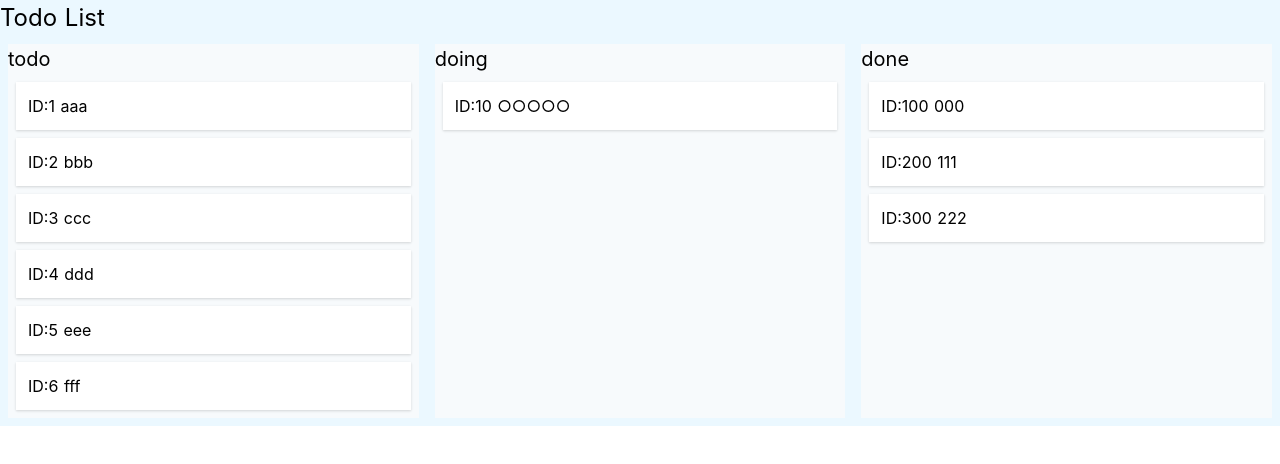
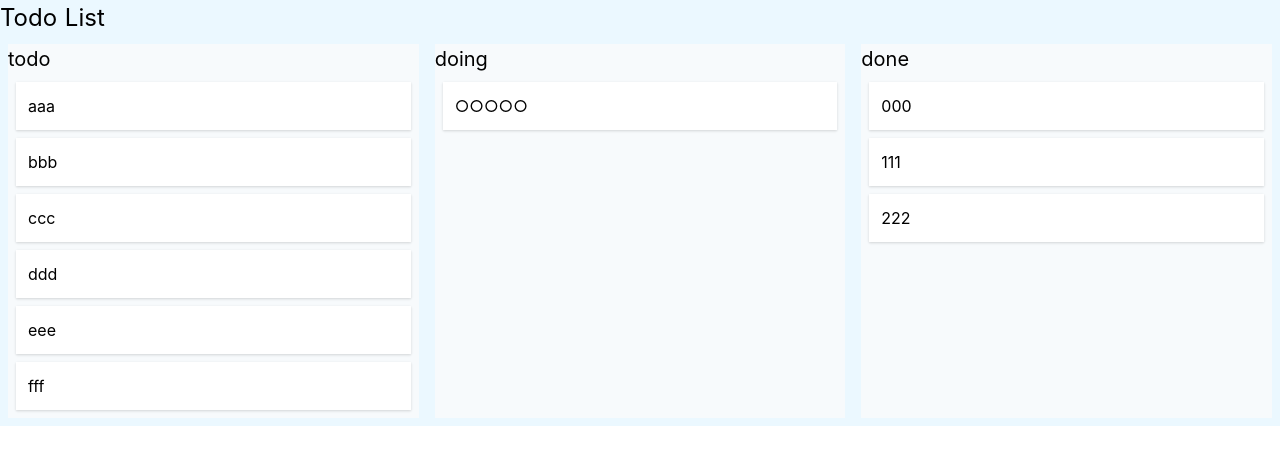
Before and after one commit to kojirock5260/nuxt_example01, a Nuxt app: page / in a window 1280 px wide. Shown: the top 464 px of the page. Built offline with nearby package versions, Linux system fonts and the light colour scheme.

Commit message:
nuxt study 3

```diff
--- a/components/Card.vue
+++ b/components/Card.vue
@@ -1,6 +1,6 @@
 <template>
-  <div class="z-10 flex-auto bg-white m-2 p-3 shadow">
-    <span>ID:{{ card.id }}&nbsp;{{ card.title }}</span>
+  <div class="z-10 flex-auto bg-white m-2 shadow">
+    <input v-model="computedCardTitle" class="w-full p-3" />
   </div>
 </template>
 
@@ -8,10 +8,20 @@
 export default {
   name: 'Card',
   props: {
-    card: {
-      type: Object,
+    cardTitle: {
+      type: String,
       require: true,
-      default: null
+      default: ''
+    }
+  },
+  computed: {
+    computedCardTitle: {
+      get() {
+        return this.cardTitle
+      },
+      set(value) {
+        this.$emit('update:cardTitle', value)
+      }
     }
   }
 }
--- a/components/CardList.vue
+++ b/components/CardList.vue
@@ -1,7 +1,11 @@
 <template>
   <div class="flex-1 bg-gray-100 m-2 cursor-pointer">
     <p class="text-xl">{{ title }}</p>
-    <Card v-for="(card, k) in cardList" :key="k" :card="card" />
+    <Card
+      v-for="(card, k) in cardList"
+      :key="k"
+      :card-title.sync="card.title"
+    />
   </div>
 </template>
 
```
